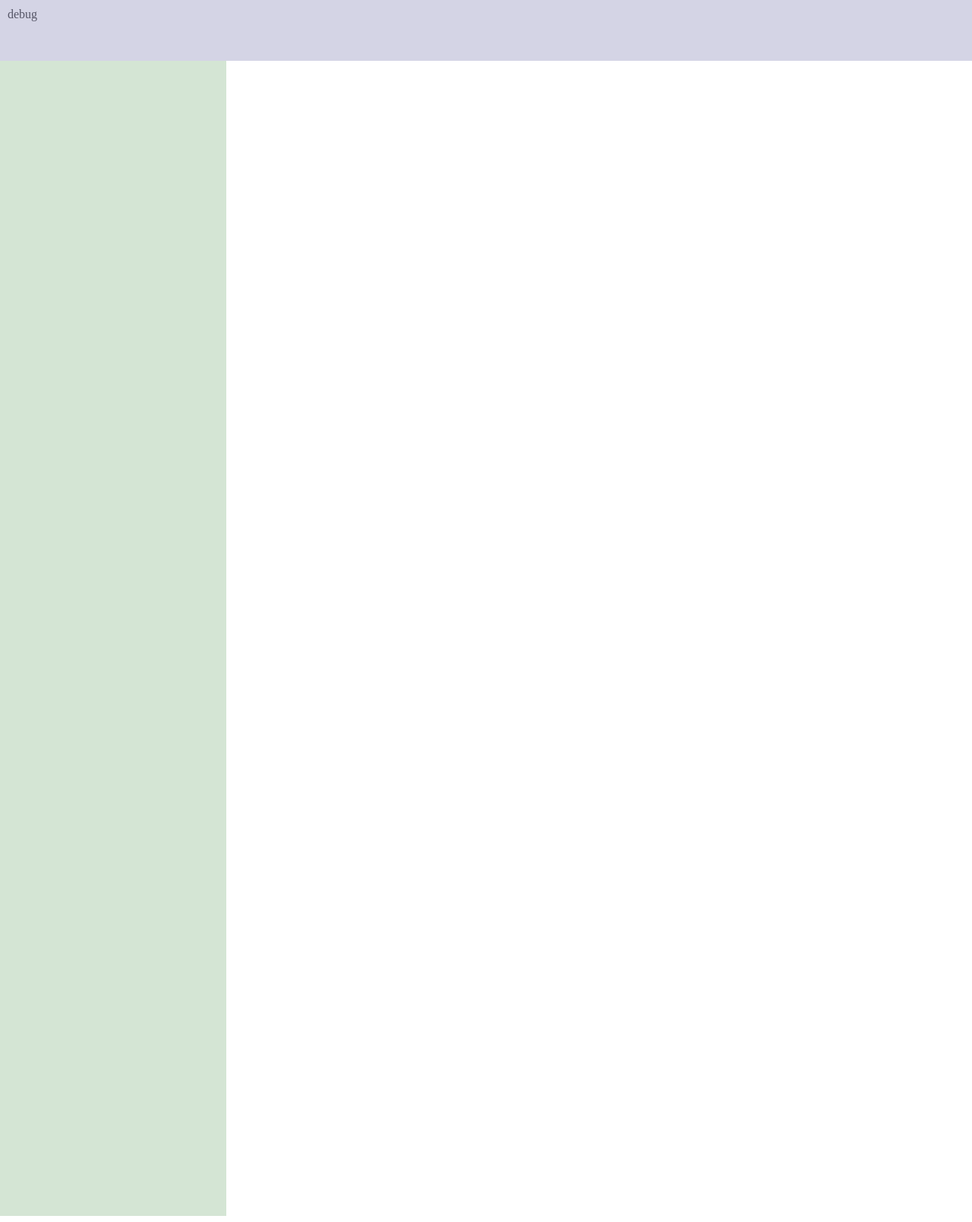
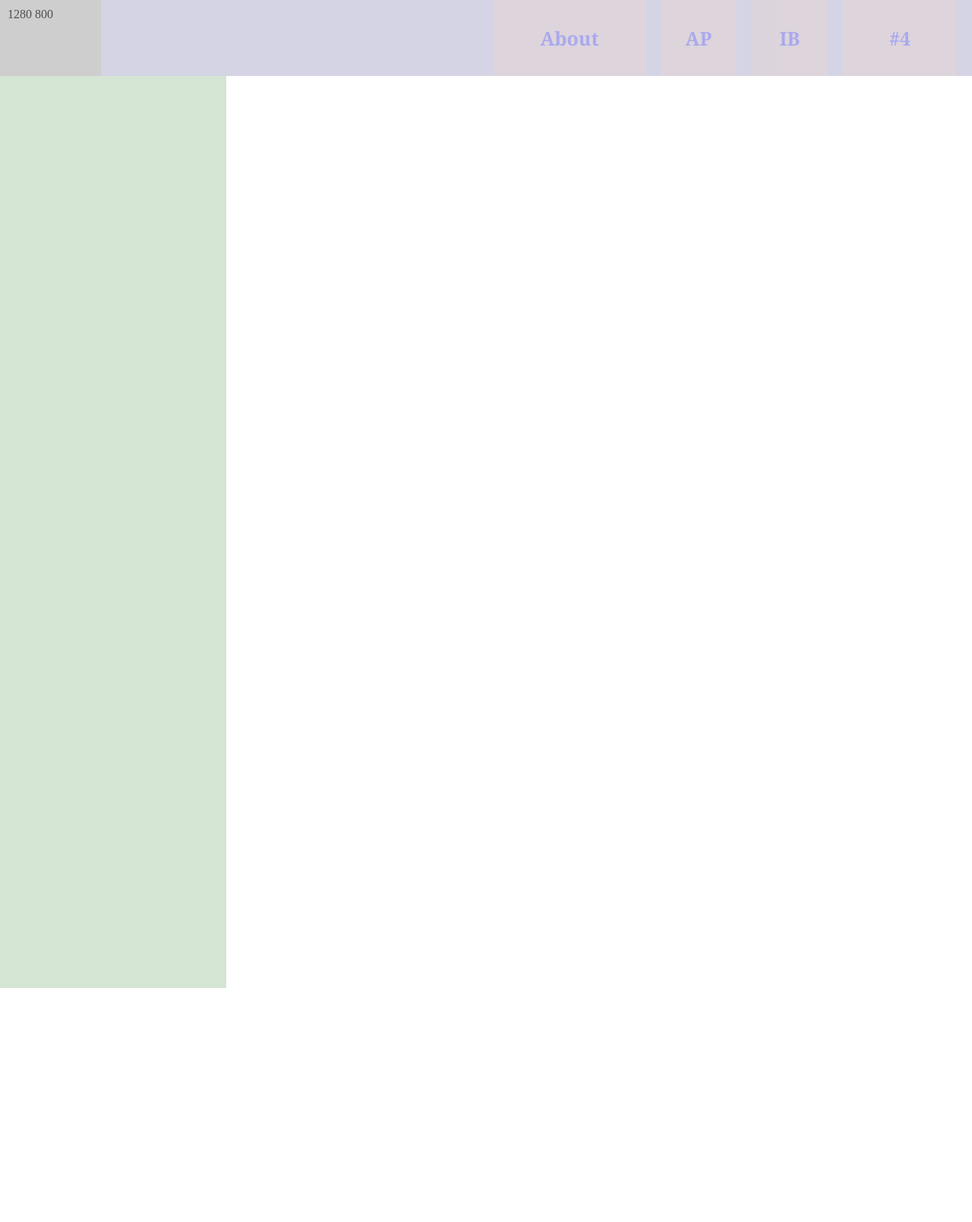
Before and after one commit to Brianzhengca/CASWebsite, a Flask app: page / in a window 1280 px wide. Shown: the whole page at 76% size. After the commit the page ends 1300 px from the top, so only its background shows below. Run offline with Flask 2, Linux system fonts and the light colour scheme; grey boxes are pictures that could not be loaded.

Commit message:
Added navbar.

```diff
--- a/templates/index.html
+++ b/templates/index.html
@@ -17,23 +17,77 @@
             background-color: #AAAACC;
             position: fixed;
             width: 100vw;
-            height: 10vh;
+            height: 100px;
             left: 0;
             top: 0;
         }
         div#leftbar {
-             background-color: #AACCAA;
-             width: 300px;
-             height: 190vh;
-             margin: 0px;
-             margin-top: 10vh;
-             margin-left: -10px;
+            background-color: #AACCAA;
+            width: 300px;
+            height: 1200px;
+            margin: 100px 0 0 -10px; /* top right down left*/
+        }
+        div.nav-elem {
+            background-color: #CCAAAA;
+            width: 100px;
+            height: 100px;
+            margin-right: 20px;
+            float: right;
+            text-align: center;
+            line-height: 100px;
+        }
+        div#nav-about {
+            width: 200px;
+        }
+        div#nav-ap {
+            width: 100px;
+        }
+        div#nav-ib {
+            width: 100px;
+        }
+        div#nav-4 {
+            width: 150px;
+        }
+        .nav-e-text {
+            font-size: 25px;
+            font-family: Cambria, serif;
+            font-weight: bold;
         }
     </style>
 </head>
 <body style="overflow: auto;">
 <p id="debug">debug</p>
-<div id="navbar"></div>
+<div id="navbar">
+    <a href="https://www.youtube.com/watch?v=dQw4w9WgXcQ">
+        <img src="https://socialistmodernism.com/wp-content/uploads/2017/07/placeholder-image.png" alt="placeholder image" height="100px">
+    </a>
+    <a href="https://www.youtube.com/watch?v=U06jlgpMtQs">
+        <div class="nav-elem" id="nav-4">
+            <span class="nav-e-text">#4</span>
+        </div>
+    </a>
+    <a href="https://www.youtube.com/watch?v=7wtfhZwyrcc">
+        <div class="nav-elem" id="nav-ib">
+            <span class="nav-e-text">IB</span>
+        </div>
+    </a>
+    <a href="https://www.youtube.com/watch?v=wDgQdr8ZkTw">
+        <div class="nav-elem" id="nav-ap">
+            <span class="nav-e-text">AP</span>
+        </div>
+    </a>
+    <a href="https://www.youtube.com/watch?v=a1EYnngNHIA">
+        <div class="nav-elem" id="nav-about">
+            <span class="nav-e-text">About</span>
+        </div>
+    </a>
+</div>
 <div id="leftbar"></div>
+<script>
+    function debug(s) {
+        document.getElementById("debug").innerText = s.toString();
+    }
+    debug("" + window.innerWidth + " " + window.innerHeight);
+</script>
 </body>
 </html>
```
